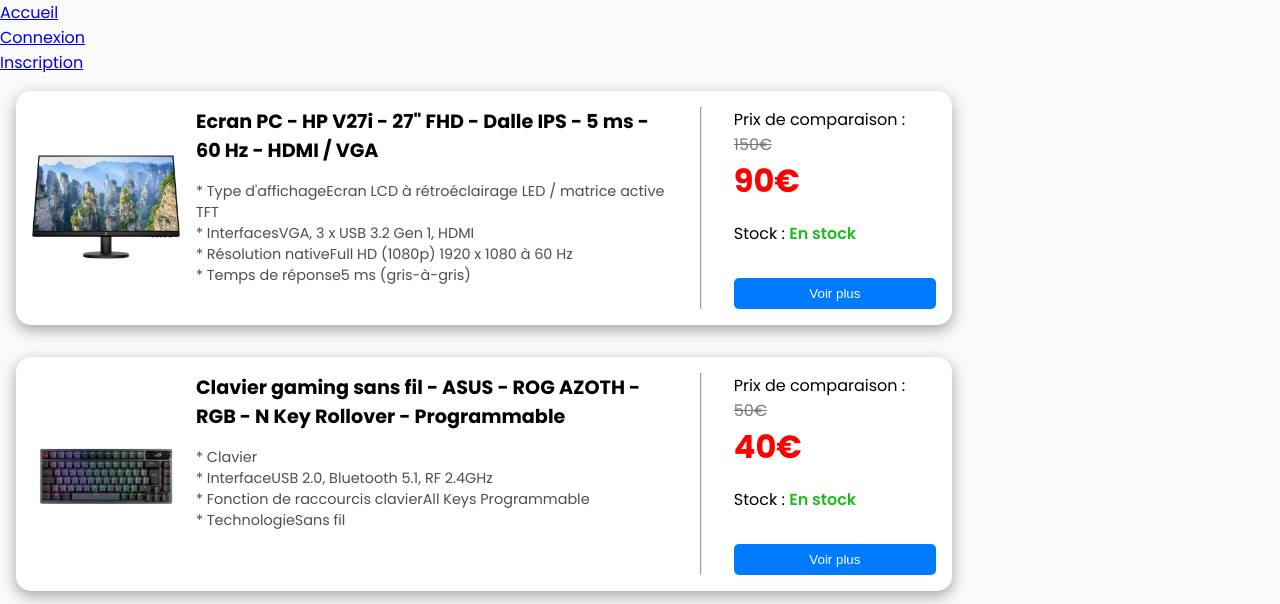
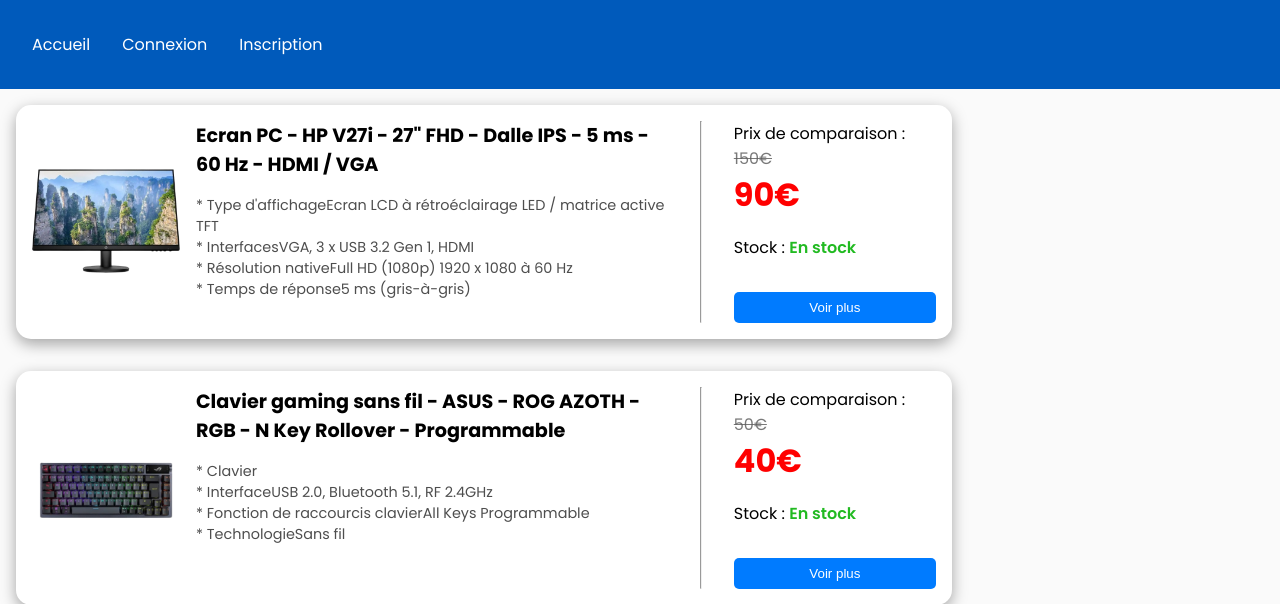
Before and after one commit to laelian-r/elirow, a PHP site: page / in a window 1280 px wide. Shown: the top 604 px of the page. Run offline with PHP 8.4, Linux system fonts and the light colour scheme; data comes from the database, SQL or seed files in the repository.

Commit message:
Style navbar

```diff
--- a/assets/css/style.css
+++ b/assets/css/style.css
@@ -13,7 +13,22 @@
 }
 
 nav {
+    background-color: #005abb;
+    padding: 2rem;
+}
+
+nav ul {
     display: flex;
+    gap: 2rem;
+}
+
+a {
+    text-decoration: none;
+    color: white;
+}
+
+li {
+    list-style: none;
 }
 
 section {
```
Also changed, not shown: assets/images/carte-graphique.png (added).
